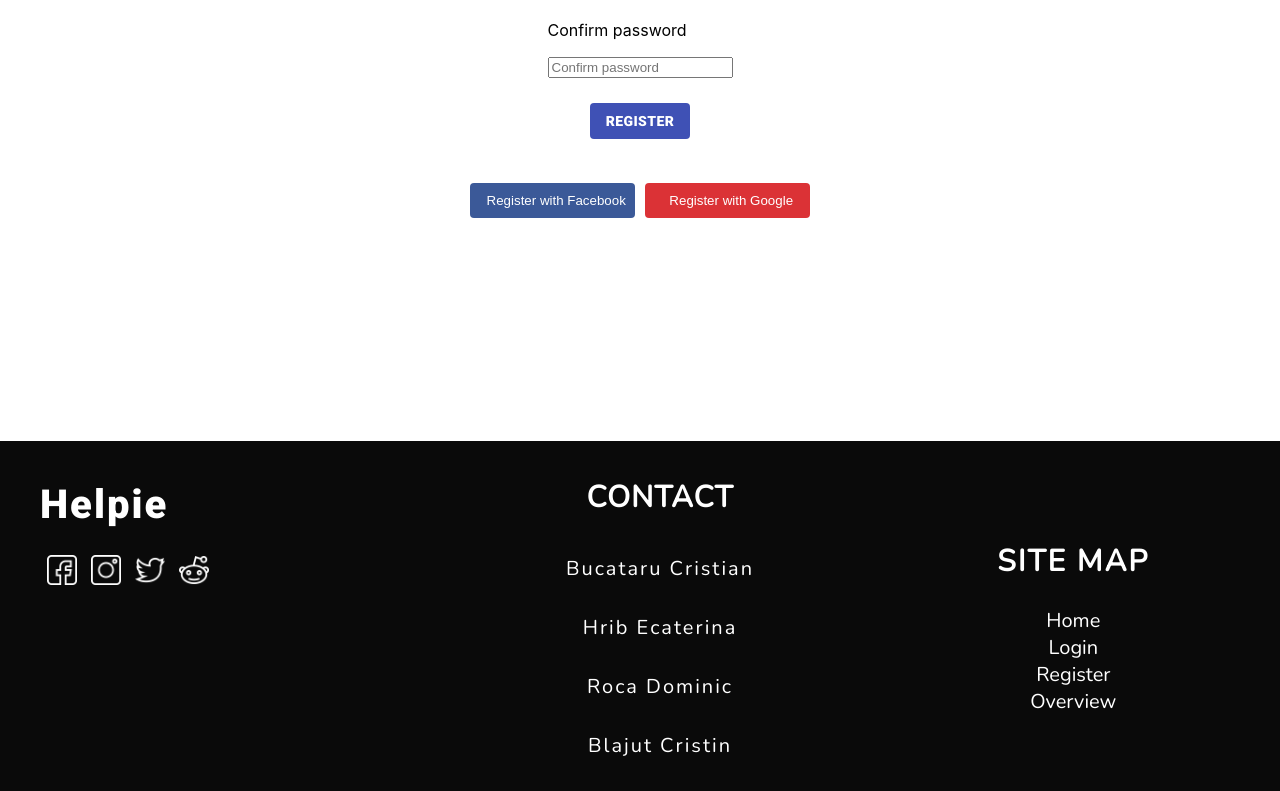
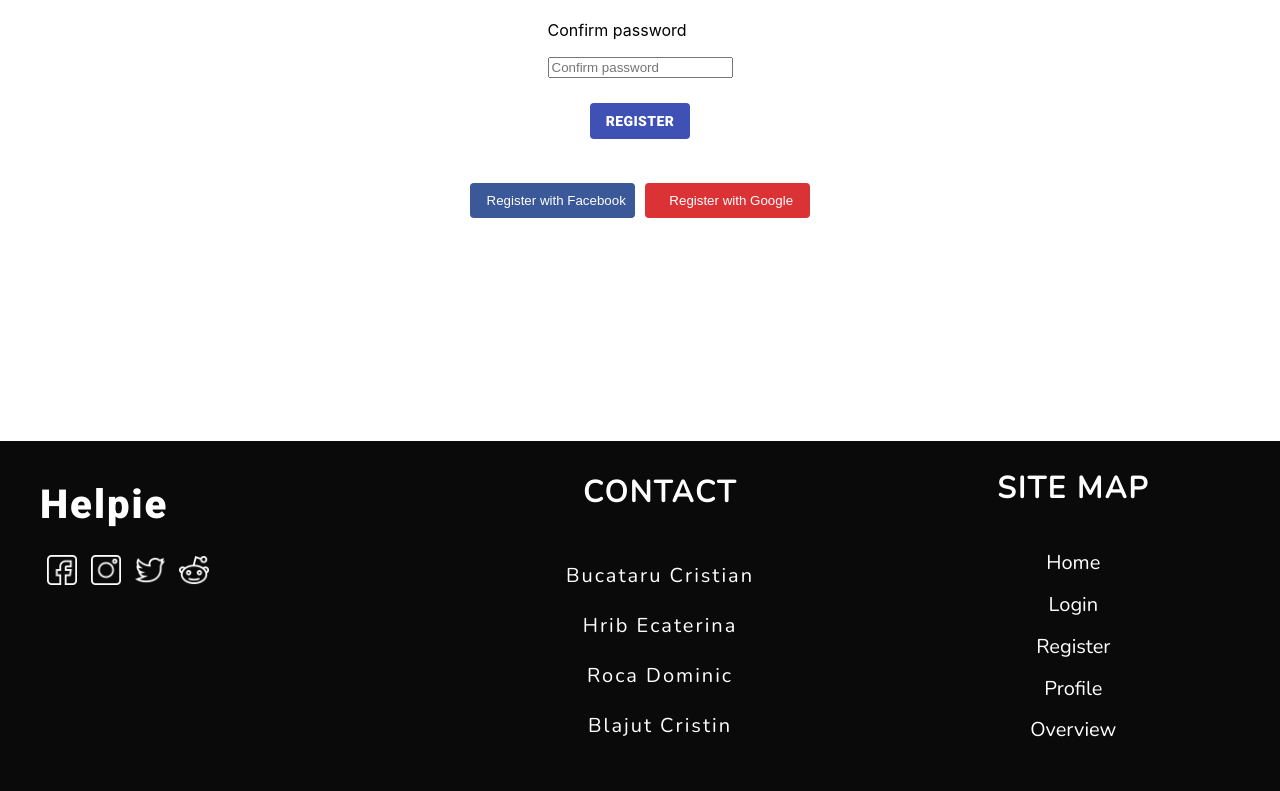
Before and after one commit to cristibctr/FrontEnd-Team2, a React (Create React App) app: page /register in a window 1280 px wide. Shown: the part 441-1232 px from the top of the page. Built offline with nearby package versions, Linux system fonts and the light colour scheme.

Commit message:
added profile to nav and footer. changed footer css

```diff
--- a/src/Nav.js
+++ b/src/Nav.js
@@ -5,6 +5,7 @@ const navItems = [
   { title: "Home", url: "/" },
   { title: "Login", url: "/login" },
   { title: "Register", url: "/register" },
+  { title: "Profile", url: "/profile" },
   { title: "Overview", url: "/overview" },
 ];
 
--- a/src/SiteMap.js
+++ b/src/SiteMap.js
@@ -5,6 +5,7 @@ const MapItems = [
   { title: "Home", url: "/" },
   { title: "Login", url: "/login" },
   { title: "Register", url: "/register" },
+  { title: "Profile", url: "/profile" },
   { title: "Overview", url: "/overview" },
 ];
 
--- a/src/styles/Footer.css
+++ b/src/styles/Footer.css
@@ -35,27 +35,27 @@ footer .media img{
 }
 footer .contact{
   font-family: Nunito;
-  letter-spacing: 1px;
+  letter-spacing: 2px;
   display:flex;
-  justify-content: center;
+  justify-content: space-around;
   flex-direction: column;
   align-items: center;
   font-size: 20px;
 }
-footer .contact h2{
+footer .contact h2, footer .site-map h2{
   text-transform: uppercase;
-}
-footer .contact .email{
-  margin-top: 3px;
+  margin-top: 20px;
 }
 footer .contact .name{
-  letter-spacing: 2px;
-  margin-top: 12px;
+  margin: 0px;
+}
+footer .contact p:last-child, footer .site-map div:last-child{
+  margin-bottom: 40px;
 }
 footer .site-map{
   display: flex;
   flex-direction: column;
-  justify-content: center;
+  justify-content: space-around;
   align-items: center;
   color: white;
   font-size: 20px;
@@ -67,6 +67,5 @@ footer .site-map h2{
   letter-spacing: 2px;
 }
 footer .site-map a{
-  margin-top: 5px;
   font-family: Nunito;
 }
```
